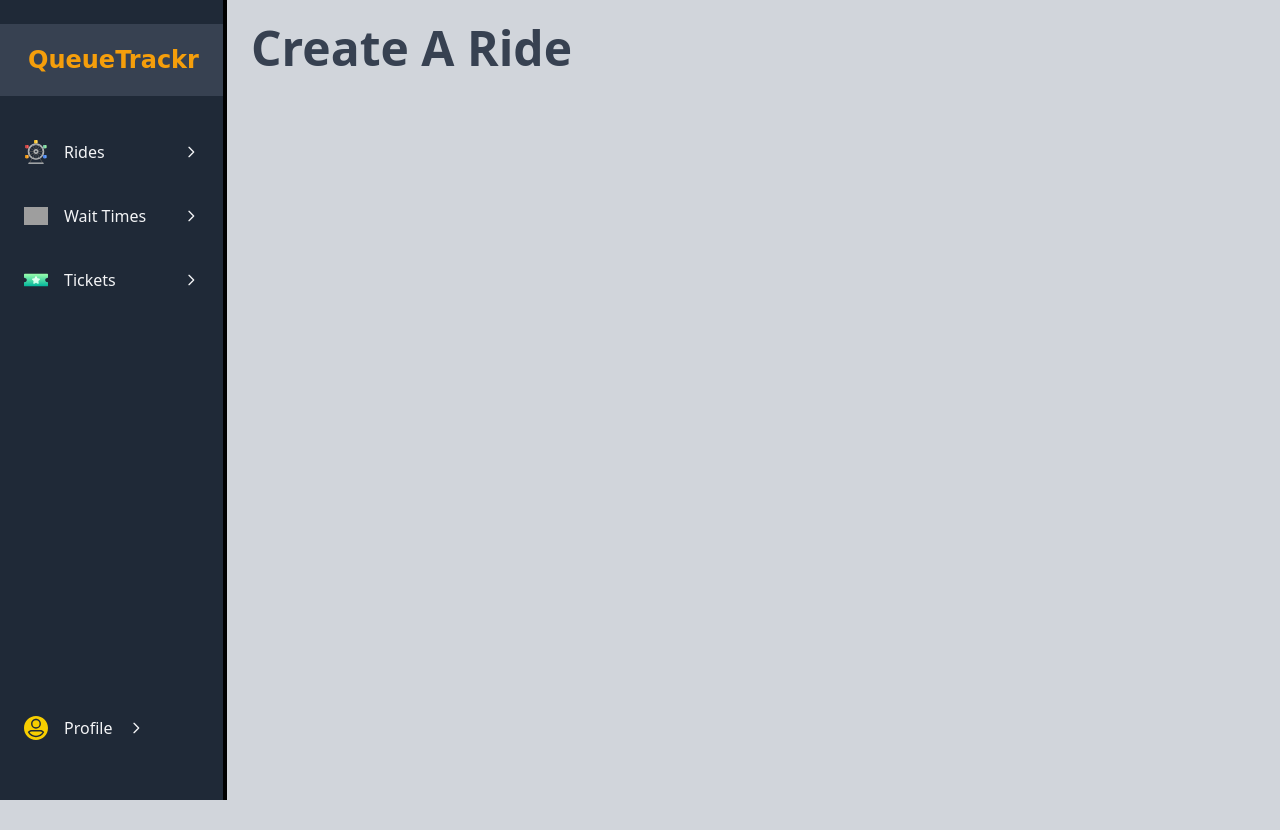
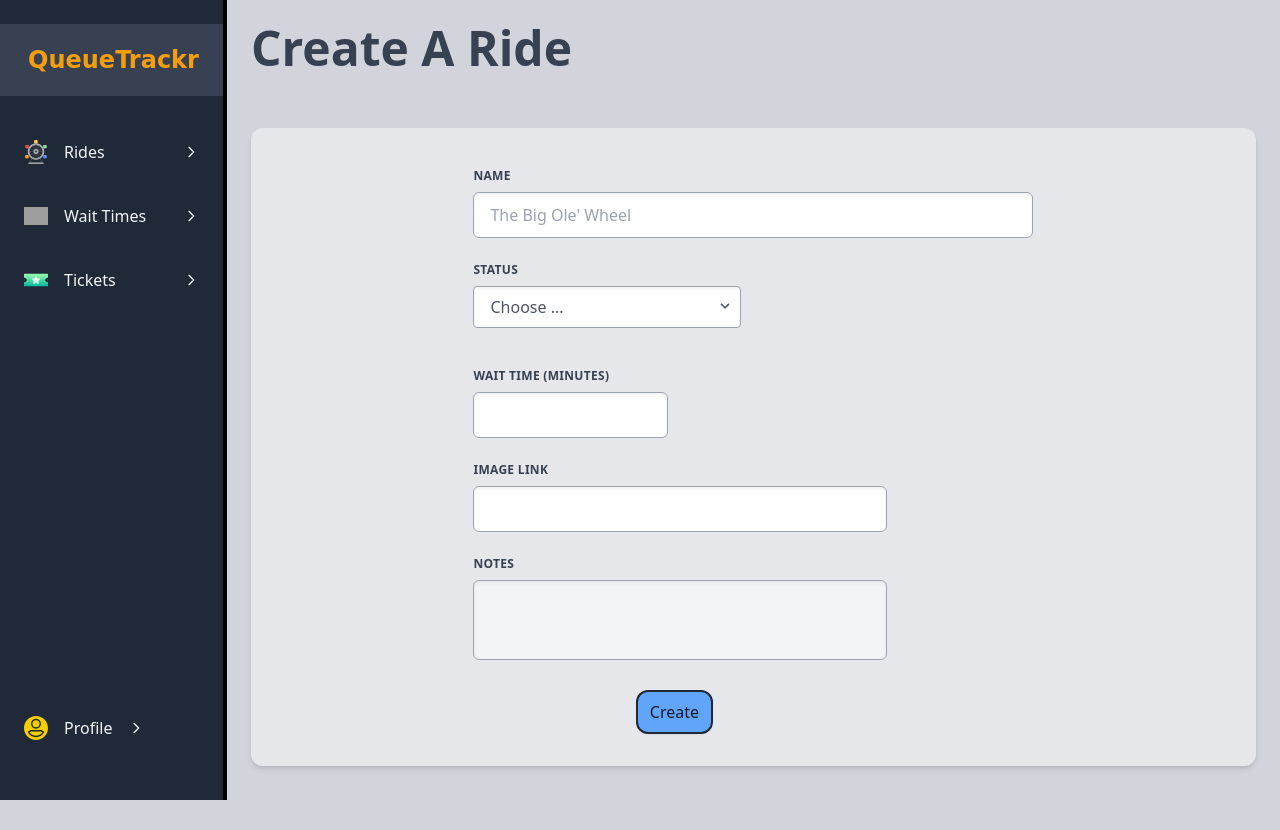
Before and after one commit to copev313/Wait-Times-Flask-Capstone, a Flask app: page /admin/rides/create in a window 1280 px wide. Before the commit the page ends 800 px from the top, so only its background shows below. Run offline with Flask 2, Linux system fonts and the light colour scheme; a user stored in the database is signed in; some web fonts are replaced; grey boxes are pictures that could not be loaded.

Commit message:
added create_ride and wt_summary view

```diff
--- a/waittimes/templates/create_a_ride.html
+++ b/waittimes/templates/create_a_ride.html
@@ -8,4 +8,81 @@
     Create A Ride
   </h2>
 </div>
+
+
+<div class="bg-gray-200 my-10 rounded-xl shadow-md">
+  <div class="container mx-auto">
+      <div class="max-w-xl p-2 mx-auto">
+          <form class="mt-4 pt-4" method="POST" id="rideform">
+              <div class='flex flex-wrap -mx-3 mb-6'>
+                  <div class='w-3/4 md:w-full px-3 mb-6'>
+                      <label  class='block uppercase tracking-wide text-gray-700 text-xs font-bold mb-2'
+                              for='name'>
+                        Name
+                      </label>
+                      <input  class='appearance-none block w-full bg-white text-gray-700 border border-gray-400 shadow-inner rounded-md py-3 px-4 leading-tight focus:outline-none  focus:border-gray-500'
+                              id='name'
+                              name='name'
+                              type='text'
+                              placeholder="The Big Ole' Wheel"
+                              minlength="3"
+                              required
+                      >
+                  </div>
+
+                  <div class='w-3/4 md:w-1/2 px-3 mb-6'>
+                      <label for="status" class='block uppercase tracking-wide text-gray-700 text-xs font-bold mb-2'>Status</label>
+                      <div class="flex-shrink w-full inline-block relative">
+                          <select form="rideform" name="status" id="status" class="block appearance-none text-gray-600 w-full bg-white border border-gray-400 shadow-inner px-4 py-2 pr-8 rounded">
+                              <option>Choose ...</option>
+                              <option value="CLOSED">CLOSED</option>
+                              <option value="COMING SOON">COMING SOON</option>
+                              <option value="OPEN">OPEN</option>
+                              <option value="TESTING">TESTING</option>
+                          </select>
+                          <div class="pointer-events-none absolute top-0 mt-3  right-0 flex items-center px-2 text-gray-600">
+                              <svg  class="fill-current h-4 w-4"
+                                    xmlns="http://www.w3.org/2000/svg"
+                                    viewBox="0 0 20 20">
+                                <path d="M9.293 12.95l.707.707L15.657 8l-1.414-1.414L10 10.828 5.757 6.586 4.343 8z"/>
+                              </svg>
+                          </div>
+                      </div>
+                  </div>
+
+                  <div class="w-3/4">
+                      <div class="flex items-center justify-between mt-4">
+                          <div class='w-3/4 md:w-1/2 px-3 mb-6'>
+                              <label for="waittime" class='block uppercase tracking-wide text-gray-700 text-xs font-bold mb-2' >Wait Time (minutes)</label>
+                              <input  name="waittime"
+                                      id="waittime"
+                                      step="5"
+                                      min="0"
+                                      max="1440"
+                                      class='appearance-none block w-full bg-white text-gray-700 border border-gray-400 shadow-inner rounded-md py-3 px-4 leading-tight focus:outline-none  focus:border-gray-500'
+                                      type='number'
+                              />
+                          </div>
+                      </div>
+                      <div class='w-full md:w-full px-3 mb-6'>
+                          <label for="imagelink" class='block uppercase tracking-wide text-gray-700 text-xs font-bold mb-2'>Image Link</label>
+                          <input name="imagelink" id="imagelink" class='appearance-none block w-full bg-white text-gray-700 border border-gray-400 shadow-inner rounded-md py-3 px-4 leading-tight focus:outline-none  focus:border-gray-500' type='text' >
+                      </div>
+                      <div class='w-full md:w-full px-3 mb-6'>
+                          <label for="notes" class='block uppercase tracking-wide text-gray-700 text-xs font-bold mb-2' >Notes</label>
+                          <textarea name="notes" id="notes" maxlength="200" class='bg-gray-100 rounded-md border leading-normal resize-none w-full h-20 py-2 px-3 shadow-inner border border-gray-400 font-medium placeholder-gray-700 focus:outline-none focus:bg-white' ></textarea>
+                      </div>
+                      <div class="flex justify-center">
+                          <button class="bg-blue-400 text-gray-900 font-xl px-3 py-2 shadow-sm border-2 border-gray-800 rounded-xl mr-3"
+                                  type="submit">
+                            Create
+                          </button>
+                      </div>
+                  </div>
+              </div>
+          </form>
+      </div>
+  </div>
+</div>
+
 {% endblock dash_content %}
--- a/waittimes/views.py
+++ b/waittimes/views.py
@@ -13,7 +13,7 @@ from flask_login import (
 )
 from werkzeug.urls import url_parse
 from waittimes import app, db
-from .models import User
+from .models import User, Ride
 
 
 # 404 Page Not Found -- Custom Error Handler:
@@ -102,17 +102,44 @@ def edit_ride_info():
 
 
 # RIDES -->  Create Ride:
-@app.route('/admin/rides/create')
+@app.route('/admin/rides/create', methods=['GET', 'POST'])
 @login_required
 def create_ride():
+    # [CASE] POST request:
+    if (request.method == 'POST'):
+        ride_name = request.form['name']
+        ride = None
+
+        if request.form['waittime']:
+            ride_wt = request.form['waittime']
+            ride = Ride(ride_name, ride_wt)
+        else:
+            ride = Ride(ride_name)
+
+        if request.form['status']:
+            ride_status = request.form['status']
+            ride.set_ride_status(ride_status)
+
+        if request.form['imagelink']:
+            ride_img = request.form['imagelink']
+            ride.set_ride_image(ride_img)
+
+        if request.form['notes']:
+            ride_notes = request.form['notes']
+            ride.write_optional_notes(ride_notes)
+
+        ride.create_ride()
+        return redirect(url_for('create_ride'))
+
     return render_template('create_a_ride.html')
+
 
 
 # WAIT TIMES -->  Summary Report:
 @app.route('/admin/waittimes/summary')
 @login_required
 def wait_summary():
-    rides_list=range(10)
+    rides_list = Ride.query.all()
     return render_template('wt_summary.html', rides=rides_list)
 
 
```
Also changed, not shown: waittimes/models.py (+13 -5 lines), waittimes/templates/wt_summary.html (+29 -12 lines), waittimes/my_database.db.
